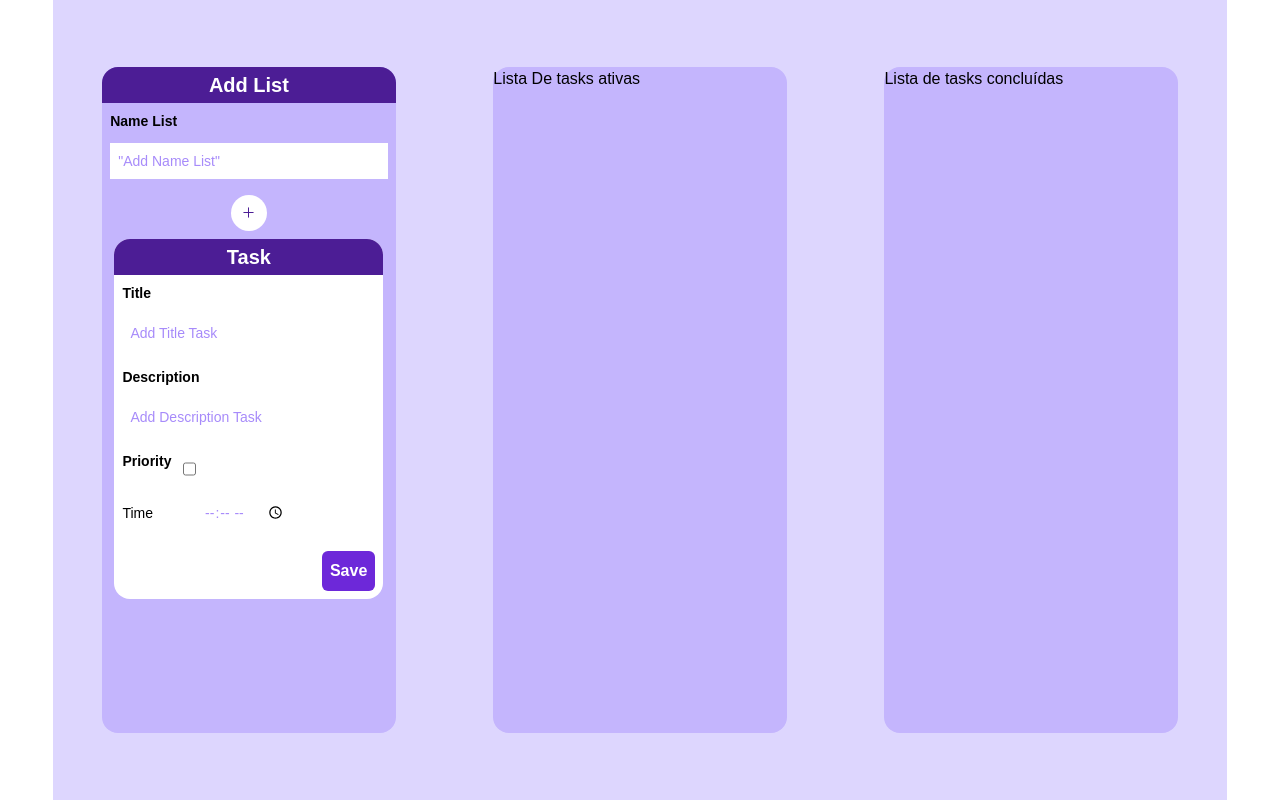
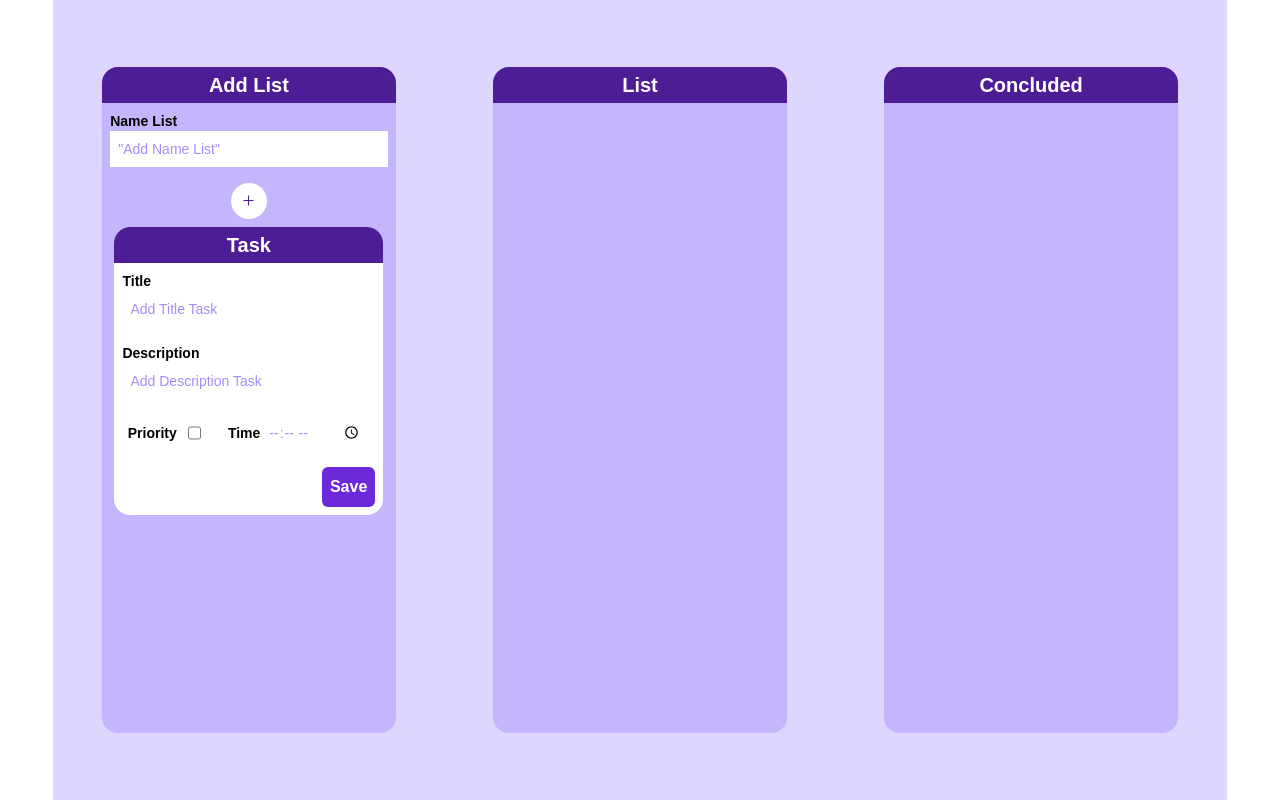
Before and after one commit to olliso17/task_go, a Next.js app in the folder front_end/: page / in a window 1280 px wide. Built offline with nearby package versions, Linux system fonts and the light colour scheme.

Commit message:
feat(front_end): update add list, list and concluded

```diff
--- a/front_end/components/Input/index.tsx
+++ b/front_end/components/Input/index.tsx
@@ -15,7 +15,7 @@ export default function Inputs({style, nameList, htmlFor, id, defaultValue, type
     return (
 
         <fieldset className={style}>
-            <label className="mb-3 text-sm font-bold" htmlFor={htmlFor}>
+            <label className="text-sm font-bold" htmlFor={htmlFor}>
                 {nameList}
             </label>
             <input className="h-9 p-2 text-sm text-violet-400 focus:bg-violet-50" type={type} id={id} defaultValue={defaultValue} />
--- a/front_end/components/TaskAdd/index.tsx
+++ b/front_end/components/TaskAdd/index.tsx
@@ -5,10 +5,14 @@ import TitleList from '../Title';
 
 const TaskAdd = () => (
   <div>
-    <TitleList titleList='Task'/>
-    <Inputs style="w-full p-2 flex flex-col justify-start" type='text' nameList='Title' defaultValue='Add Title Task' htmlFor='titleTask' id='titleTask'/>
-    <Inputs style="w-full p-2 flex flex-col justify-start" type='text' nameList='Description' defaultValue='Add Description Task' htmlFor='descriptionTask' id='descriptionTask'/>
-    <Inputs style="w-1/3 p-2 flex flex-row justify-between " type='checkbox' nameList='Priority' defaultValue='Add Description Task' htmlFor='descriptionTask' id='descriptionTask'/>
+    <TitleList titleList='Task' />
+    <Inputs style="w-full p-2 flex flex-col justify-start" type='text' nameList='Title' defaultValue='Add Title Task' htmlFor='titleTask' id='titleTask' />
+    <Inputs style="w-full p-2 flex flex-col justify-start" type='text' nameList='Description' defaultValue='Add Description Task' htmlFor='descriptionTask' id='descriptionTask' />
+    <div className='flex w-full justify-around'>
+      <Inputs style="w-1/3 p-2 flex flex-row justify-between items-center" type='checkbox' nameList='Priority' defaultValue='Add Description Task' htmlFor='descriptionTask' id='descriptionTask' />
+      <Inputs style="w-1/3 p-2 flex flex-row justify-between items-center" type='time' nameList='Time' defaultValue='Add Time Task' htmlFor='timeTask' id='timeTask' />
+    </div>
+
 
     {/* <fieldset className="w-1/3 p-2 flex flex-row justify-between">
                 <label className="mb-3 text-sm mt-0" htmlFor="concludedTask">
@@ -16,15 +20,9 @@ const TaskAdd = () => (
                 </label>
                 <input className="h-5 text-sm text-violet-400 focus:bg-violet-50" id="concludedTask" type="checkbox" />
             </fieldset> */}
-    <fieldset className="w-2/3 p-2 flex flex-row justify-between">
-      <label className="mb-3 text-sm mt-0" htmlFor="timeTask">
-        Time
-      </label>
-      <input className="h-5 w-2/4 text-sm text-violet-400 focus:bg-violet-50" id="timeTask" type="time" />
-    </fieldset>
     <div className='flex justify-end'>
-        <button className='bg-violet-700 p-2 m-2 rounded-md'>
-          <p className='text-white font-bold'>Save</p></button>
+      <button className='bg-violet-700 p-2 m-2 rounded-md'>
+        <p className='text-white font-bold'>Save</p></button>
     </div>
 
 
--- a/front_end/pages/index.tsx
+++ b/front_end/pages/index.tsx
@@ -3,6 +3,7 @@ import Inputs from '@/components/Input'
 import DialogTask from '../components/TaskAdd/index';
 import CardStylePhone from '@/components/CardStylePhone';
 import CardAllAdd from '@/components/CardAll';
+import TitleList from '@/components/Title';
 
 
 export default function Home() {
@@ -19,8 +20,8 @@ export default function Home() {
           <CardStylePhone content={
             <CardAllAdd/>
           } />
-          <CardStylePhone content={<div>Lista De tasks ativas</div>} />
-          <CardStylePhone content={<div>Lista de tasks concluídas</div>} />
+          <CardStylePhone content={<TitleList titleList='List'/>} />
+          <CardStylePhone content={<TitleList titleList='Concluded'/>} />
         </div>
 
       </main>
```
